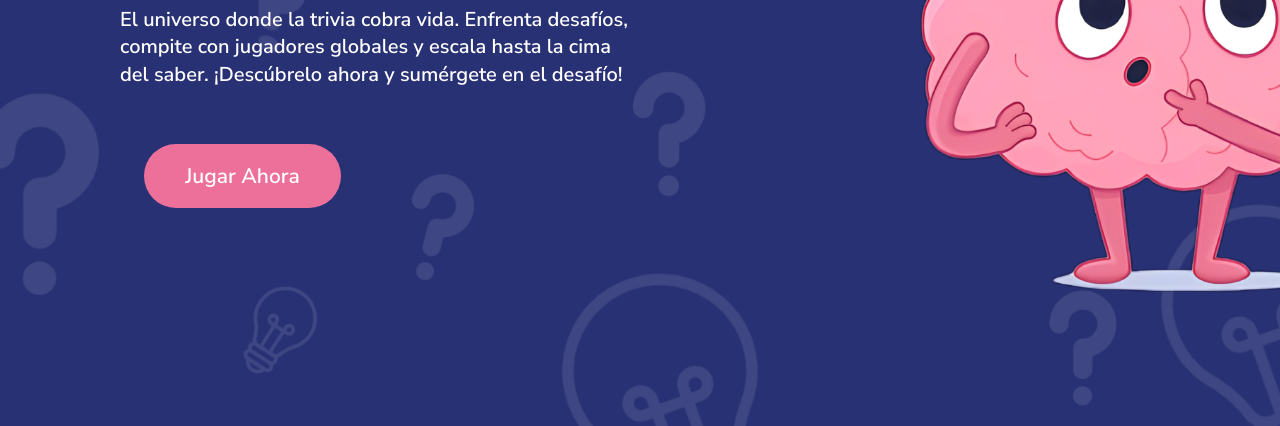
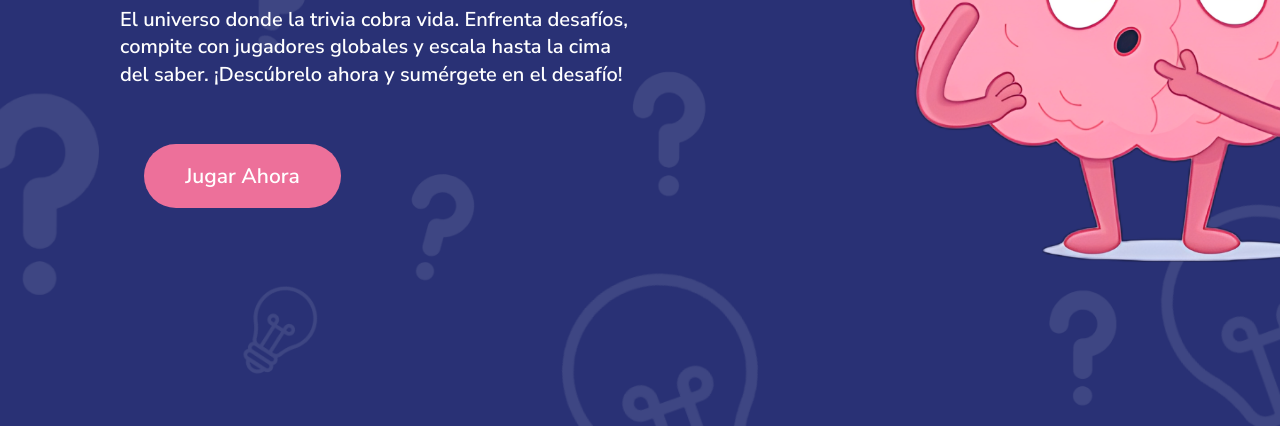
Before and after one commit to MassimoLarger/Projecto_Integrador, a plain HTML site: page css/bienvenida.html in a window 1280 px wide. Shown: the part 374-800 px from the top of the page. Drawn offline with Linux system fonts and the light colour scheme.

Commit message:
Actualizacion

```diff
--- a/ProjectoIntegrador.js
+++ b/ProjectoIntegrador.js
@@ -10,6 +10,7 @@ var juegoFinalizado = false;
 
 function cargarPreguntas() {
   let categoria= localStorage.getItem('categoria');
+
   // Construir la URL basada en la categoría seleccionada
   let url = `${categoria}.json`;
 
--- a/css/styles/Estilo_Pc.css
+++ b/css/styles/Estilo_Pc.css
@@ -101,8 +101,8 @@ body {
   width: 56.6353rem;
   height: 52.6rem;
   position: absolute;
-  left: 89rem;
-  top: 13rem;
+  left: 88rem;
+  top: 10rem;
   object-fit: cover;
   vertical-align: top;
 }
```
Also changed, not shown: Juego.html (+3 -0 lines).
